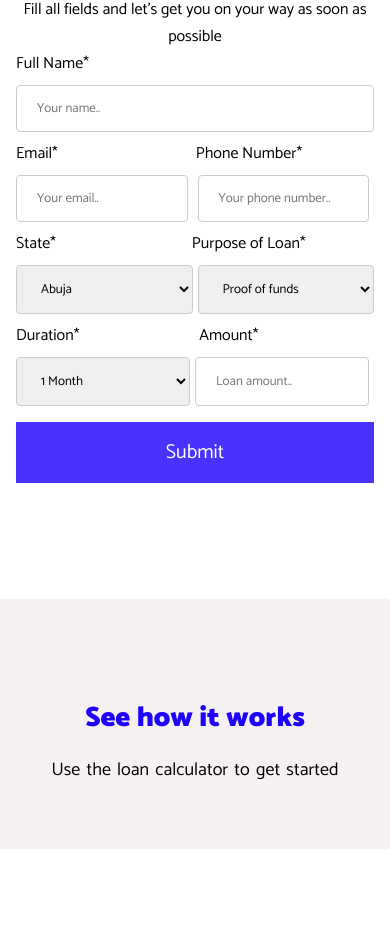
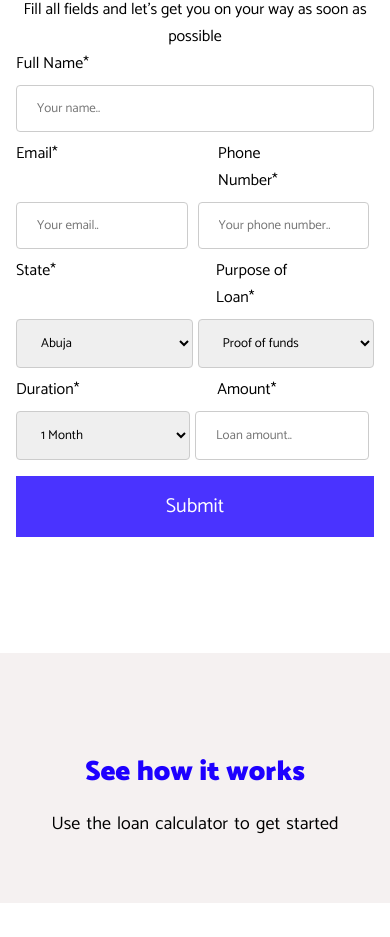
Before and after one commit to Julianah253/EasePath, a React (Create React App) app: page / in a window 390 px wide. Shown: the part 4199-5136 px from the top of the page. Built offline with nearby package versions, Linux system fonts and the light colour scheme.

Commit message:
gapsincreased

```diff
--- a/src/components/form/form.css
+++ b/src/components/form/form.css
@@ -87,15 +87,15 @@ form {
 @media only screen and (max-width: 600px) {
   .formlayout3label {
     display: flex !important;
-    gap: 60px;
+    gap: 69px;
   }
   .formlayout2label {
     display: flex !important;
-    gap: 68px;
+    gap: 80px;
   }
   .formlayout1label {
     display: flex;
-    gap: 69px;
+    gap: 80px;
   }
   .form h1 {
     font-size: 28px;
--- a/src/components/form/form.scss
+++ b/src/components/form/form.scss
@@ -110,17 +110,17 @@ form
   .formlayout3label
   {
     display: flex !important;
-    gap: 60px
+    gap: 69px
   }
   .formlayout2label
   {
     display: flex !important;
-    gap: 68px;
+    gap: 80px;
   }
   .formlayout1label
   {
     display: flex;
-    gap: 69px;
+    gap: 80px;
   }
     .form h1
   {
```
